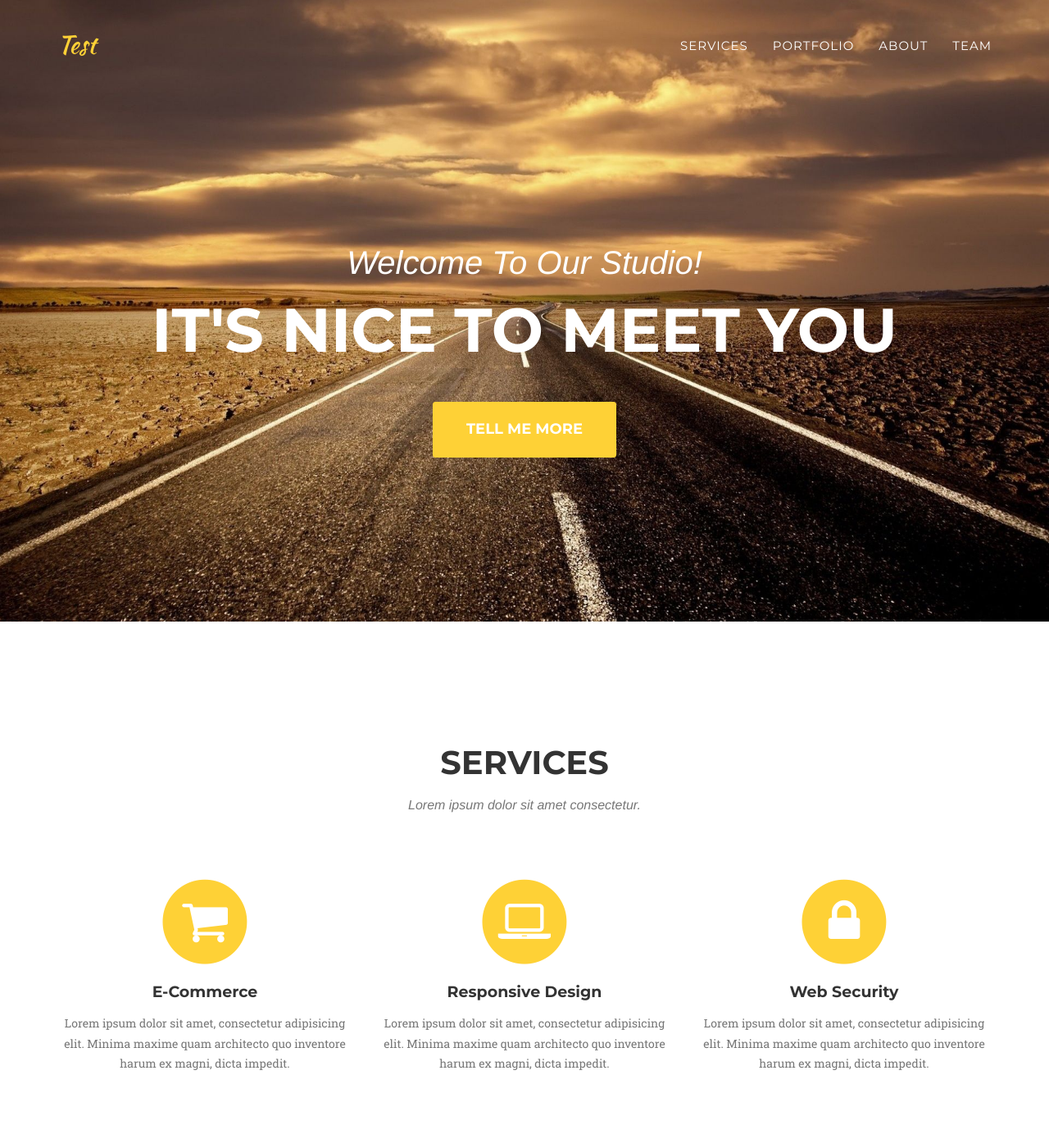
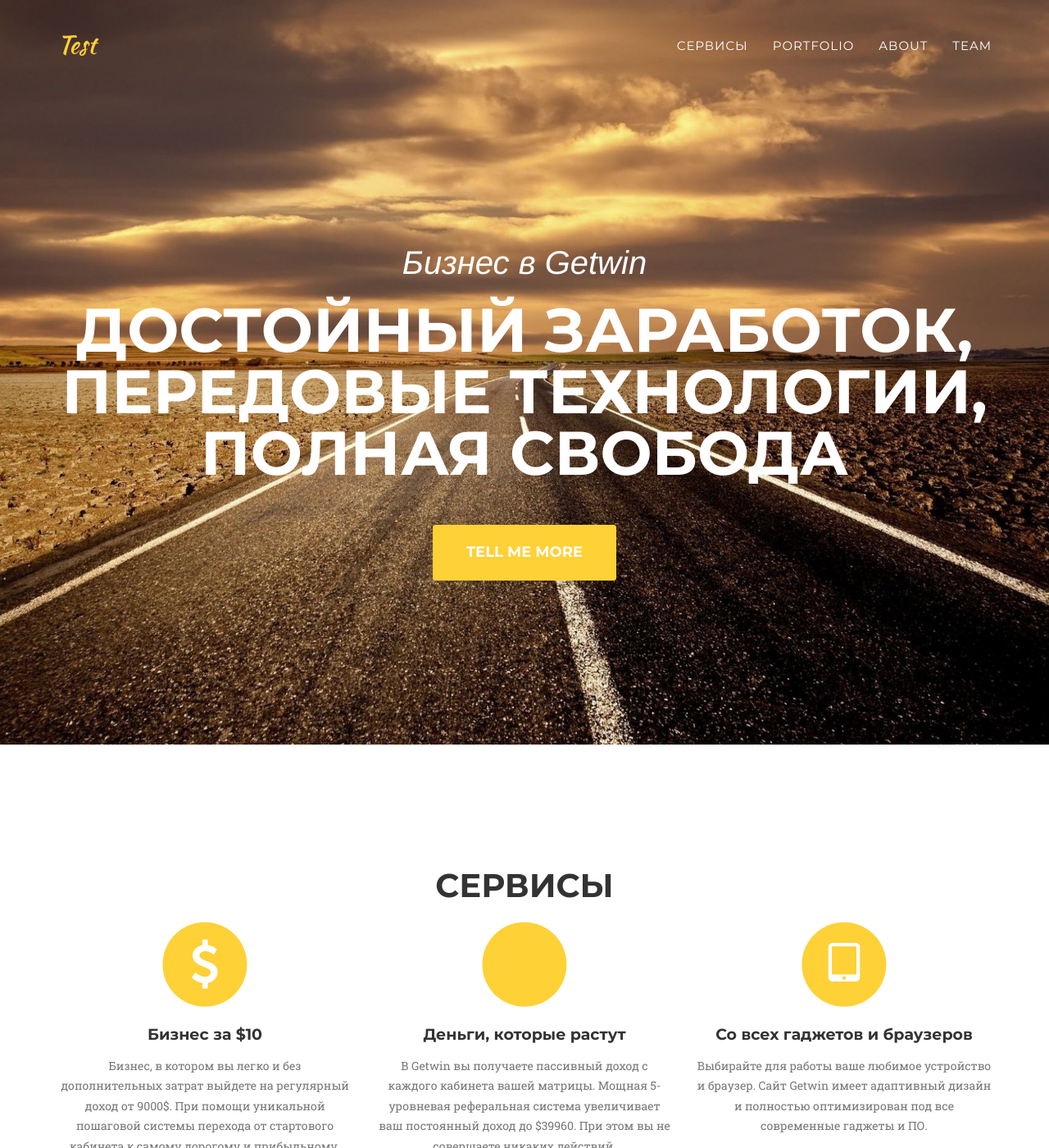
Before and after one commit to IvanovVasiliy/main_site, a Jekyll site: the page built from index.html, in a window 1280 px wide and 1400 px high. Shown: the whole window at 82% size. Built offline with Jekyll 4.4.1, drawn with Linux system fonts in a browser that asks for light colours; some web fonts are replaced; some of the changed text lies outside the part shown.

Commit message:
Первый коммит

```diff
--- a/_includes/header.html
+++ b/_includes/header.html
@@ -19,7 +19,7 @@
                         <a href="#page-top"></a>
                     </li>
                     <li>
-                        <a class="page-scroll" href="#services">Services</a>
+                        <a class="page-scroll" href="#services">Сервисы</a>
                     </li>
                     <li>
                         <a class="page-scroll" href="#portfolio">Portfolio</a>
@@ -44,8 +44,8 @@
     <header>
         <div class="container">
             <div class="intro-text">
-                <div class="intro-lead-in">Welcome To Our Studio!</div>
-                <div class="intro-heading">It's Nice To Meet You</div>
+                <div class="intro-lead-in">Бизнес в Getwin</div>
+                <div class="intro-heading">Достойный заработок, передовые технологии, полная свобода</div>
                 <a href="#services" class="page-scroll btn btn-xl">Tell Me More</a>
             </div>
         </div>
--- a/_includes/services.html
+++ b/_includes/services.html
@@ -3,34 +3,42 @@
     <div class="container">
         <div class="row">
             <div class="col-lg-12 text-center">
-                    <h2 class="section-heading">Services</h2>
-                    <h3 class="section-subheading text-muted">Lorem ipsum dolor sit amet consectetur.</h3>
+                <h2 class="section-heading">Сервисы</h2>
+                <!--<h3 class="section-subheading text-muted">Lorem ipsum dolor sit amet consectetur.</h3>-->
             </div>
         </div>
         <div class="row text-center">
             <div class="col-md-4">
                     <span class="fa-stack fa-4x">
                         <i class="fa fa-circle fa-stack-2x text-primary"></i>
-                        <i class="fa fa-shopping-cart fa-stack-1x fa-inverse"></i>
+                        <i class="fa fa-dollar fa-stack-1x fa-inverse"></i>
                     </span>
-                    <h4 class="service-heading">E-Commerce</h4>
-                    <p class="text-muted">Lorem ipsum dolor sit amet, consectetur adipisicing elit. Minima maxime quam architecto quo inventore harum ex magni, dicta impedit.</p>
+                <h4 class="service-heading">Бизнес за $10</h4>
+
+                <p class="text-muted">Бизнес, в котором вы легко и без дополнительных затрат выйдете на регулярный доход
+                    от 9000$. При помощи уникальной пошаговой системы перехода от стартового кабинета к самому дорогому
+                    и прибыльному.</p>
             </div>
             <div class="col-md-4">
                     <span class="fa-stack fa-4x">
                         <i class="fa fa-circle fa-stack-2x text-primary"></i>
-                        <i class="fa fa-laptop fa-stack-1x fa-inverse"></i>
+                        <i class="fa fa-line-chart fa-stack-1x fa-inverse"></i>
                     </span>
-                    <h4 class="service-heading">Responsive Design</h4>
-                    <p class="text-muted">Lorem ipsum dolor sit amet, consectetur adipisicing elit. Minima maxime quam architecto quo inventore harum ex magni, dicta impedit.</p>
+                <h4 class="service-heading">Деньги, которые растут</h4>
+
+                <p class="text-muted">В Getwin вы получаете пассивный доход с каждого кабинета вашей матрицы. Мощная
+                    5-уровневая реферальная система увеличивает ваш постоянный доход до $39960. При этом вы не
+                    совершаете никаких действий.</p>
             </div>
             <div class="col-md-4">
                     <span class="fa-stack fa-4x">
                         <i class="fa fa-circle fa-stack-2x text-primary"></i>
-                        <i class="fa fa-lock fa-stack-1x fa-inverse"></i>
+                        <i class="fa fa-tablet fa-stack-1x fa-inverse"></i>
                     </span>
-                    <h4 class="service-heading">Web Security</h4>
-                    <p class="text-muted">Lorem ipsum dolor sit amet, consectetur adipisicing elit. Minima maxime quam architecto quo inventore harum ex magni, dicta impedit.</p>
+                <h4 class="service-heading">Со всех гаджетов и браузеров</h4>
+
+                <p class="text-muted">Выбирайте для работы ваше любимое устройство и браузер. Сайт Getwin имеет
+                    адаптивный дизайн и полностью оптимизирован под все современные гаджеты и ПО.</p>
             </div>
         </div>
     </div>
```
Lines whose indentation alone changed are shown as unchanged.
